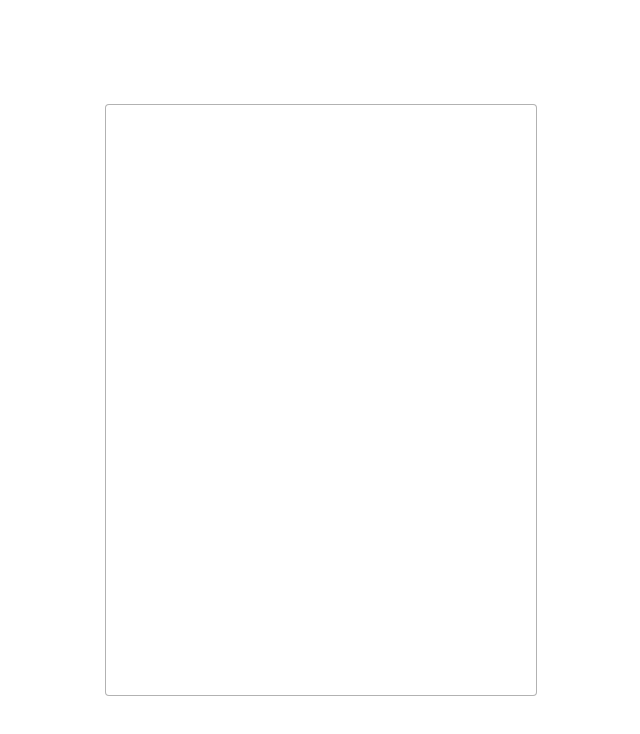
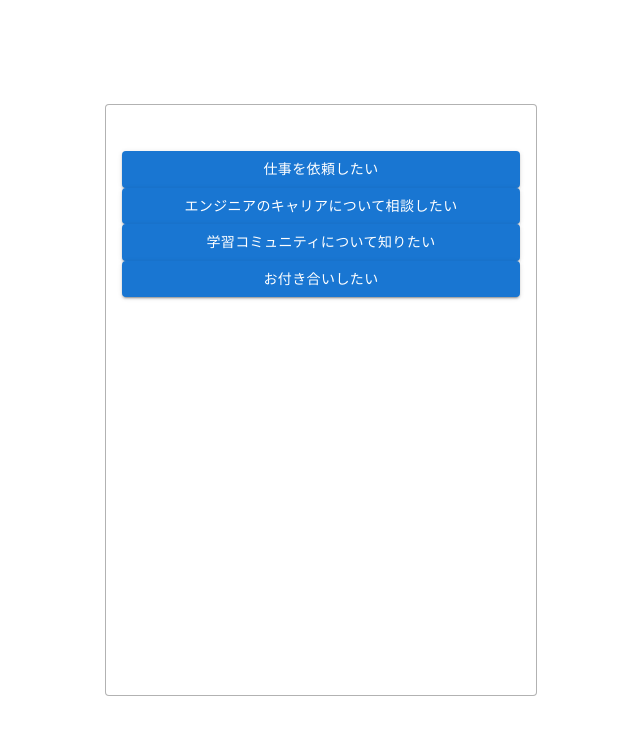
Before and after one commit to 18uma/chatbot_2022, a React (Create React App) app: page / in a window 1280 px wide. Shown: the top 734 px of the page, without its empty margins (319-959 px from the left). Built offline with nearby package versions, Linux system fonts and the light colour scheme.

Commit message:
create AnswersList

```diff
--- a/package.json
+++ b/package.json
@@ -3,6 +3,9 @@
   "version": "0.1.0",
   "private": true,
   "dependencies": {
+    "@emotion/react": "^11.9.0",
+    "@emotion/styled": "^11.8.1",
+    "@mui/material": "^5.6.3",
     "@testing-library/jest-dom": "^5.16.4",
     "@testing-library/react": "^13.1.1",
     "@testing-library/user-event": "^13.5.0",
--- a/src/App.jsx
+++ b/src/App.jsx
@@ -2,13 +2,14 @@
 import React from 'react';
 import defaultDataset from "./dataset";
 import './assets/styles/style.css'
+import {AnswersList} from "./components/index";
 
 
 export default class App extends React.Component {
   constructor(props) {
     super(props);
     this.state = {
-      answer: [],
+      answers: [],
       chats: [],
       currentId: 'init',
       dataset: defaultDataset,
@@ -16,11 +17,23 @@
     }
   }
 
+  initAnswer = () => {
+    const initDataset = this.state.dataset[this.state.currentId];
+    const initAnswers = initDataset.answers;
+    this.setState({
+      answers: initAnswers
+    });
+  }
+
+  componentDidMount() {
+    this.initAnswer()
+  }
+
   render() {
     return (
       <div className="c-section">
         <div className="c-box">
-
+          <AnswersList answers={this.state.answers} />
         </div>
       </div>
     );
--- /dev/null
+++ b/src/components/Answer.jsx
@@ -0,0 +1,13 @@
+import React from 'react'
+import Button from '@mui/material/Button';
+// import Stack from '@mui/material/Stack';
+
+const Answer = (props) => {
+    return (
+        <Button variant="contained">
+            {props.content}
+        </Button>
+    )
+}
+
+export default Answer
--- /dev/null
+++ b/src/components/AnswersList.jsx
@@ -0,0 +1,14 @@
+import React from 'react'
+import {Answer} from './index'
+
+const AnswersList = (props) => {
+    return (
+        <div className='c-grid__answer'>
+            {props.answers?.map((value, index) => {
+                return <Answer content={value.content} key={index.toString()}/>
+            })}
+        </div>
+    )
+}
+
+export default AnswersList
--- /dev/null
+++ b/src/components/index.js
@@ -0,0 +1,2 @@
+export {default as AnswersList} from './AnswersList'
+export {default as Answer} from './Answer'
```
Also changed, not shown: 2 other files (tests, documents, lock files or other folders).
